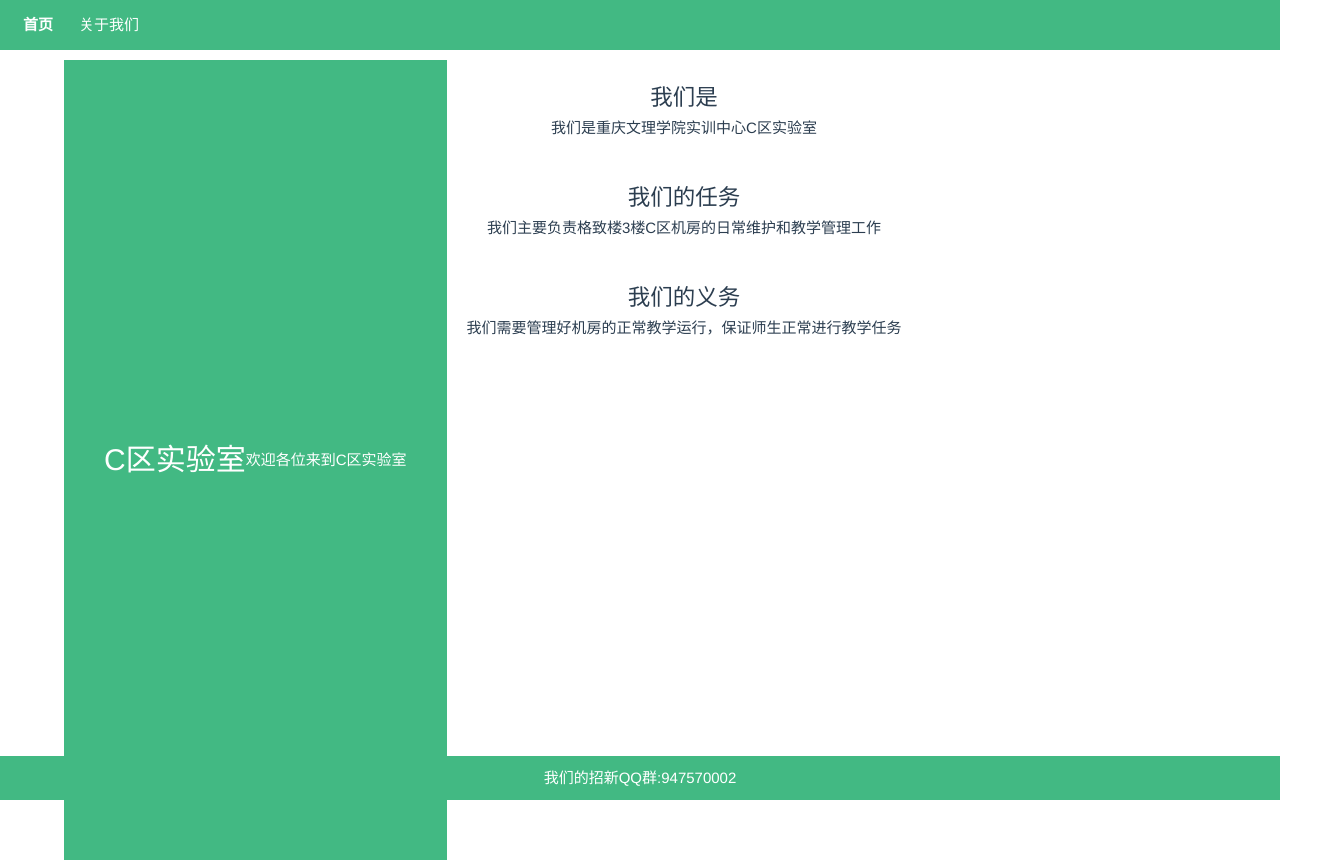
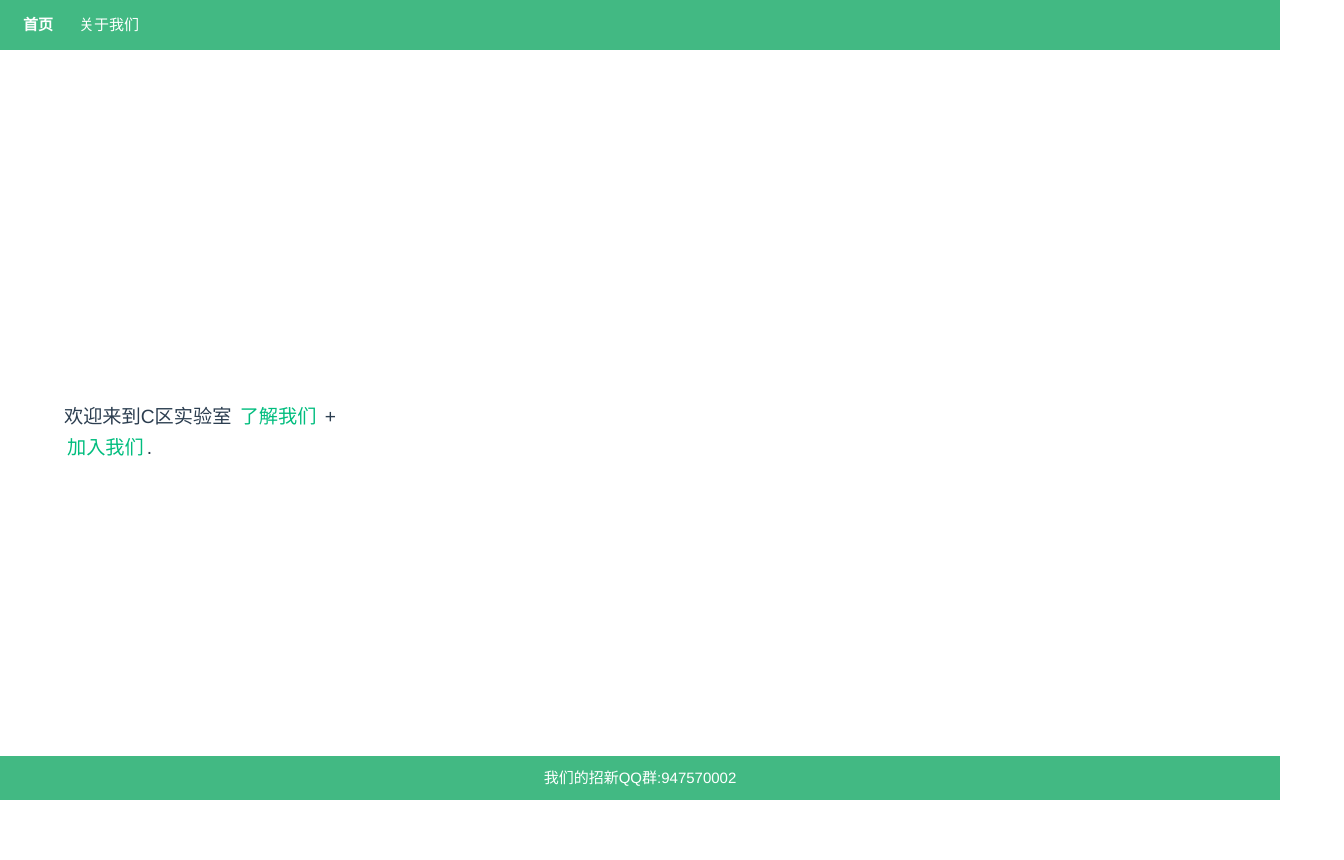
Before and after one commit to lishu620/Clab-Vue, a Vue app: page / in a window 1280 px wide. Shown: the whole page, 1344 px wide, since content can reach past the window. After the commit the page ends 800 px from the top, so only its background shows below. Built offline with nearby package versions, Linux system fonts and the light colour scheme.

Commit message:
Update Home.vue

```diff
--- a/src/components/Home.vue
+++ b/src/components/Home.vue
@@ -1,24 +1,12 @@
 <template>
-    <div class="container">
-        <header class="left-column">
-            <h1>C区实验室</h1>
-            <p>欢迎各位来到C区实验室</p>
-        </header>
-        <main class="right-column">
-            <section class="feature">
-                <h2>我们是</h2>
-                <p>我们是重庆文理学院实训中心C区实验室</p>
-            </section>
-            <section class="feature">
-                <h2>我们的任务</h2>
-                <p>我们主要负责格致楼3楼C区机房的日常维护和教学管理工作</p>
-            </section>
-            <section class="feature">
-                <h2>我们的义务</h2>
-                <p>我们需要管理好机房的正常教学运行，保证师生正常进行教学任务</p>
-            </section>
-        </main>
-    </div>
+    <div class="greetings">
+    <h1 class="green">{{ msg }}</h1>
+    <h3>
+      欢迎来到C区实验室
+      <a href="https://vitejs.dev/" target="_blank" rel="noopener">了解我们</a> +
+      <a href="https://vuejs.org/" target="_blank" rel="noopener">加入我们</a>.
+    </h3>
+  </div>
 </template>
 
 <script>
@@ -28,41 +16,27 @@ export default {
 </script>
 
 <style scoped>
-/* 确保整个容器充满视窗 */
-.container {
-    display: flex;
-    flex-direction: row;
-    height: 100vh;
-    width: 100vw;
-    margin: 0;
-    padding: 0;
+h1 {
+  font-weight: 500;
+  font-size: 2.6rem;
+  position: relative;
+  top: -10px;
 }
 
-/* 左侧列样式 */
-.left-column {
-    flex: 0 1 auto;    /* 使其占据一半的宽度 */
-    display: flex;
-    height: auto;
-    align-items: center;    /*垂直对齐*/
-    justify-content: center;    /*水平对齐*/
-    background-color: #42b983;
-    color: white;
-    padding: 40px;
-    box-sizing: border-box;     /* 包含内边距在元素宽度内 */
+h3 {
+  font-size: 1.2rem;
 }
 
-/* 右侧列样式 */
-.right-column {
-    flex: 0 1 auto;
-    /* 使其占据一半的宽度 */
-    padding: 20px;
-    /* 合理设置内边距 */
-    box-sizing: border-box;
-    /* 包含内边距在元素宽度内 */
+.greetings h1,
+.greetings h3 {
+  text-align: center;
 }
 
-.feature {
-    margin-bottom: 40px;
-    /* 各个特性之间的间距 */
+@media (min-width: 1024px) {
+
+  .greetings h1,
+  .greetings h3 {
+    text-align: left;
+  }
 }
 </style>
```
